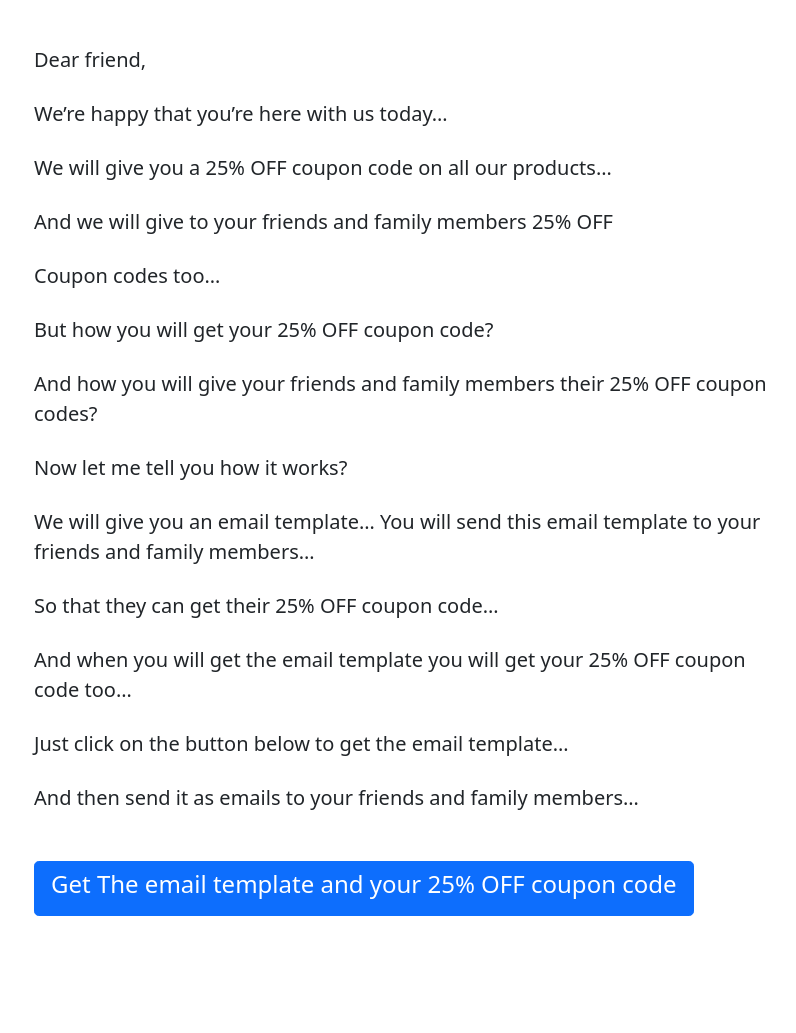
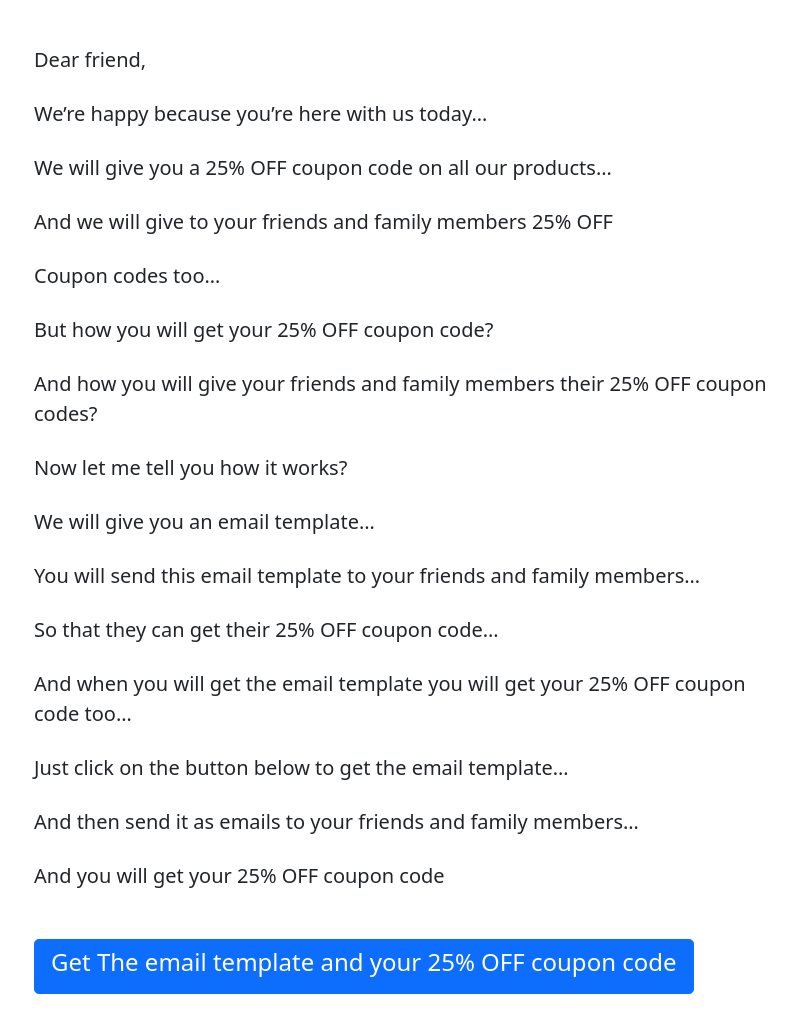
Before and after one commit to maosmani/usecouponcode, a plain HTML site: page index.html in a window 1280 px wide. Shown: the part 291-1324 px from the top of the page, without its empty margins (238-1034 px from the left). Drawn offline with nearby package versions, Linux system fonts and the light colour scheme.

Commit message:
The final version of the code

```diff
--- a/index.html
+++ b/index.html
@@ -53,7 +53,7 @@
 Dear friend,
 </p>
 <p class="fs-5 mb-4">
-We’re happy that you’re here with us today…
+We’re happy because you’re here with us today…
 </p>
 <p class="fs-5 mb-4">
 We will give you a 25% OFF coupon code on all our products…
@@ -76,7 +76,8 @@ Now let me tell you how it works?
 </p>
 <p class="fs-5 mb-4">
 We will give you an email template…
-
+</p>
+<p class="fs-5 mb-4">
 You will send this email template to your friends and family members…
 </p>
 <p class="fs-5 mb-4">
@@ -91,7 +92,9 @@ Just click on the button below to get the email template…
 <p class="fs-5 mb-4">
 And then send it as emails to your friends and family members…
 </p>
-
+<p class="fs-5 mb-4">
+  And you will get your 25% OFF coupon code
+</p>
 
 
 
```
Also changed, not shown: thankyou.html (+1 -1 lines).
